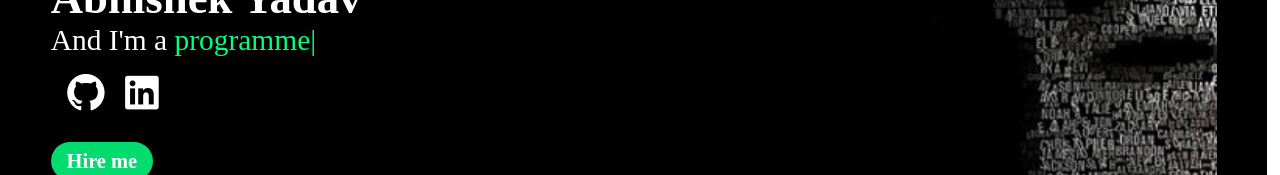
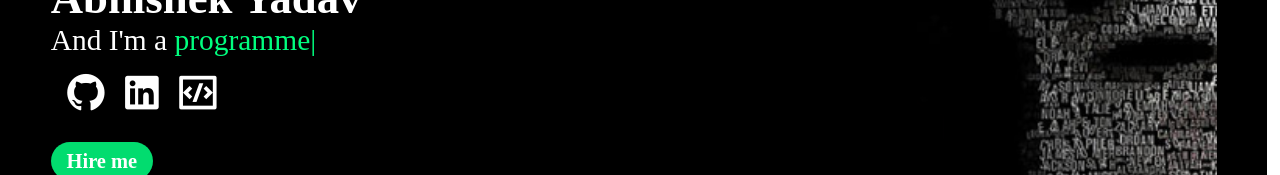
Before and after one commit to ABHISHEKyadav281/portfolio, a plain HTML site: page index.html in a window 1280 px wide. Shown: the part 255-430 px from the top of the page. Drawn offline with nearby package versions, Linux system fonts and the light colour scheme.

Commit message:
leetcode

```diff
--- a/index.html
+++ b/index.html
@@ -60,6 +60,7 @@
                     <div class="social">
                         <a href="https://github.com/ABHISHEKyadav281"><i class="ri-github-fill"></i></a>
                         <a href="https://www.linkedin.com/in/abhishek-yadav-aab95b202"><i class="ri-linkedin-box-fill"></i></a>
+                        <a href="https://leetcode.com/ABHISHEKyadav281/"><i class="ri-code-box-line"></i></i></a>
                     </div>
                     <div class="button">
                             <a href="#page4" >
```
